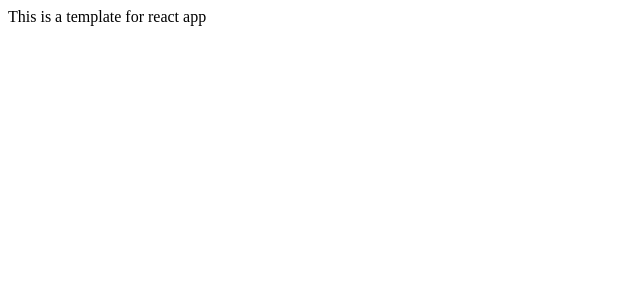
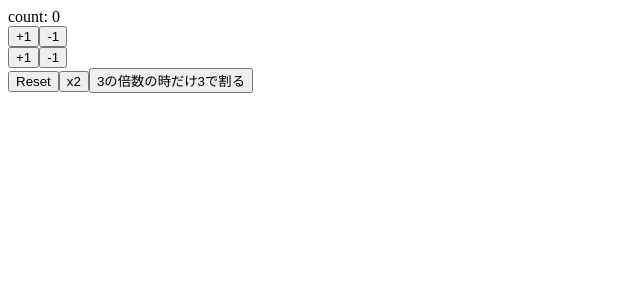
Before and after one commit to mirainonakamura/react-hooks, a React (Create React App) app: page / in a window 1280 px wide. Shown: the top 300 px of the page, without its empty margins (0-640 px from the left). Built offline with nearby package versions, Linux system fonts and the light colour scheme.

Commit message:
use sate

```diff
--- a/src/App.js
+++ b/src/App.js
@@ -1,10 +1,37 @@
-import React from 'react'
+import React, { useState } from 'react'
 
 const App = () => {
+  const [count, setCount] = useState(0)
+
+  const increment = () => setCount(count + 1)
+  const decrement = () => setCount(count - 1)
+
+  const increment2 = () => setCount(previousCount => previousCount + 1)
+  const decrement2 = () => setCount(previousCount => previousCount - 1)
+
+  const reset = () => setCount(0)
+  const dobule = () => setCount(previousCount => previousCount * 2)
+  const devide3 = () => setCount(previousCount =>
+    previousCount % 3 === 0 ? previousCount / 3 : previousCount
+  )
+
   return (
-    <div className="App">
-      This is a template for react app
-    </div>
+    <>
+      <div>count: {count}</div>
+      <div>
+        <button onClick={increment}>+1</button>
+        <button onClick={decrement}>-1</button>
+      </div>
+      <div>
+        <button onClick={increment2}>+1</button>
+        <button onClick={decrement2}>-1</button>
+      </div>
+      <div>
+        <button onClick={reset}>Reset</button>
+        <button onClick={dobule}>x2</button>
+        <button onClick={devide3}>3の倍数の時だけ3で割る</button>
+      </div>
+    </>
   )
 }
 
```
